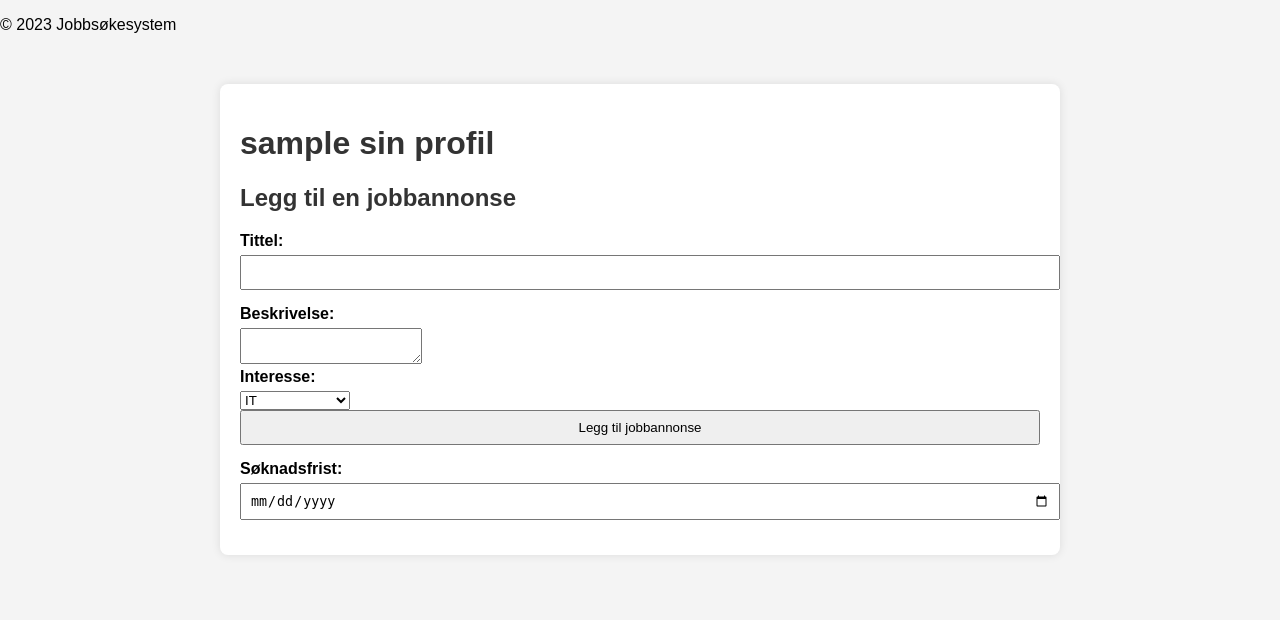
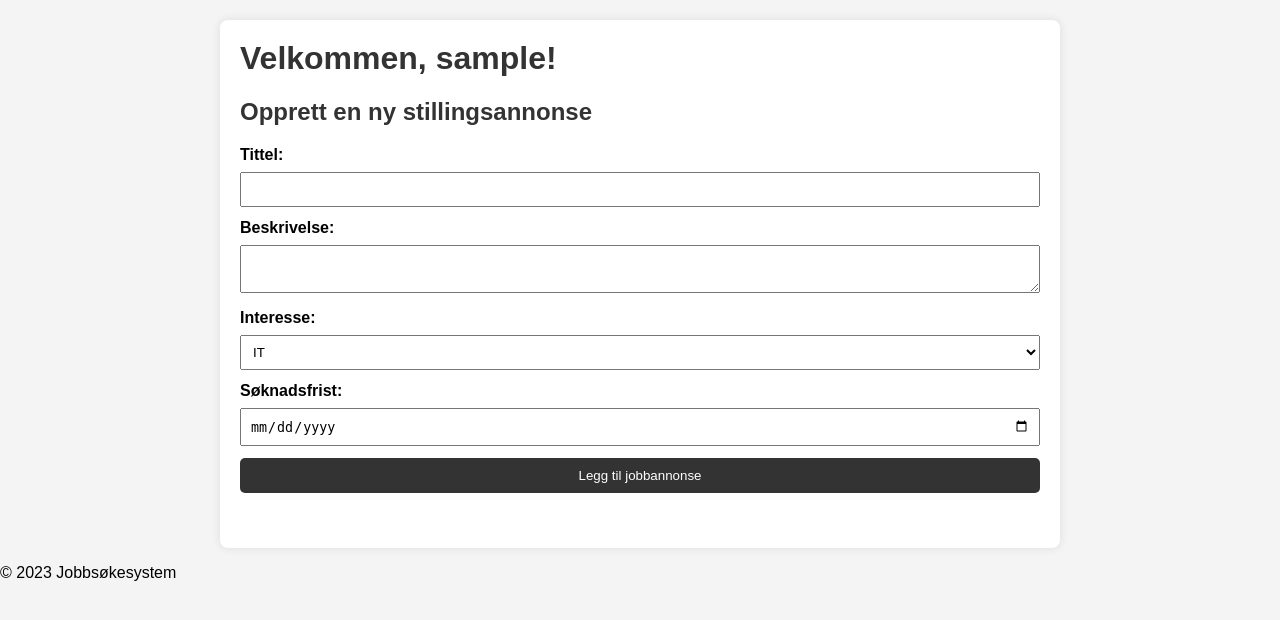
Before and after one commit to AudunSteen/jobjobb, a PHP site: page /hjem.php in a window 1280 px wide. Shown: the part 38-658 px from the top of the page. Run offline with PHP 8.4, Linux system fonts and the light colour scheme; the visitor is signed in with stand-in values (Sample User, id 1).

Commit message:
html style hjem

```diff
--- a/JobApplicationSystem/www/site/hjem.php
+++ b/JobApplicationSystem/www/site/hjem.php
@@ -61,34 +61,93 @@ if ($_SERVER['REQUEST_METHOD'] === 'POST') {
     }
 }
 
-include 'inc/footer.php';
 ?>
+<!DOCTYPE html>
+<html lang="en">
 
+<head>
+    <title>Legg til jobbannonse</title>
+    <style>
+        body {
+            font-family: Arial, sans-serif;
+            background-color: #f4f4f4;
+            margin: 0;
+        }
+
+        .container {
+            max-width: 800px;
+            margin: 0 auto;
+            padding: 20px;
+            background-color: #fff;
+            box-shadow: 0 0 10px rgba(0, 0, 0, 0.1);
+            border-radius: 8px;
+            margin-top: 20px;
+        }
+
+        h1 {
+            color: #333;
+            margin-top: 0;
+        }
+
+        label {
+            display: block;
+            margin-bottom: 8px;
+        }
+
+        input[type="text"],
+        textarea,
+        select,
+        input[type="date"] {
+            width: 100%;
+            padding: 8px;
+            margin-bottom: 12px;
+            box-sizing: border-box;
+        }
+
+        input[type="submit"] {
+            background-color: #333;
+            color: #fff;
+            padding: 10px;
+            border: none;
+            border-radius: 5px;
+            cursor: pointer;
+        }
+
+        input[type="submit"]:hover {
+            background-color: #555;
+        }
+
+        form {
+            margin-bottom: 20px;
+        }
+    </style>
 </head>
+
 <body>
     <div class="container">
-    <h1><?php echo $_SESSION['username']; ?> sin profil</h1>
+      <h1>Velkommen, <?php echo $_SESSION['username']; ?>!</h1>
 
-        <h2>Legg til en jobbannonse</h2>
+        <h2>Opprett en ny stillingsannonse</h2>
+
         <form method="POST">
             <label for="tittel">Tittel:</label>
             <input type="text" name="tittel" required>
-            <br>
             <label for="beskrivelse">Beskrivelse:</label>
             <textarea name="beskrivelse" required></textarea>
-            <br>
             <label for="interesse">Interesse:</label>
             <select name="interesse">
                 <option value="IT">IT</option>
                 <option value="Administrasjon">Administrasjon</option>
                 <option value="Økonomi">Økonomi</option>
             </select>
-            <br>
-            <input type="submit" value="Legg til jobbannonse">
             <label for="soknadsfrist">Søknadsfrist:</label>
             <input type="date" name="soknadsfrist" required>
-
+            <input type="submit" value="Legg til jobbannonse">
         </form>
     </div>
 </body>
+
 </html>
+<?php
+include 'inc/footer.php';
+?>
```
